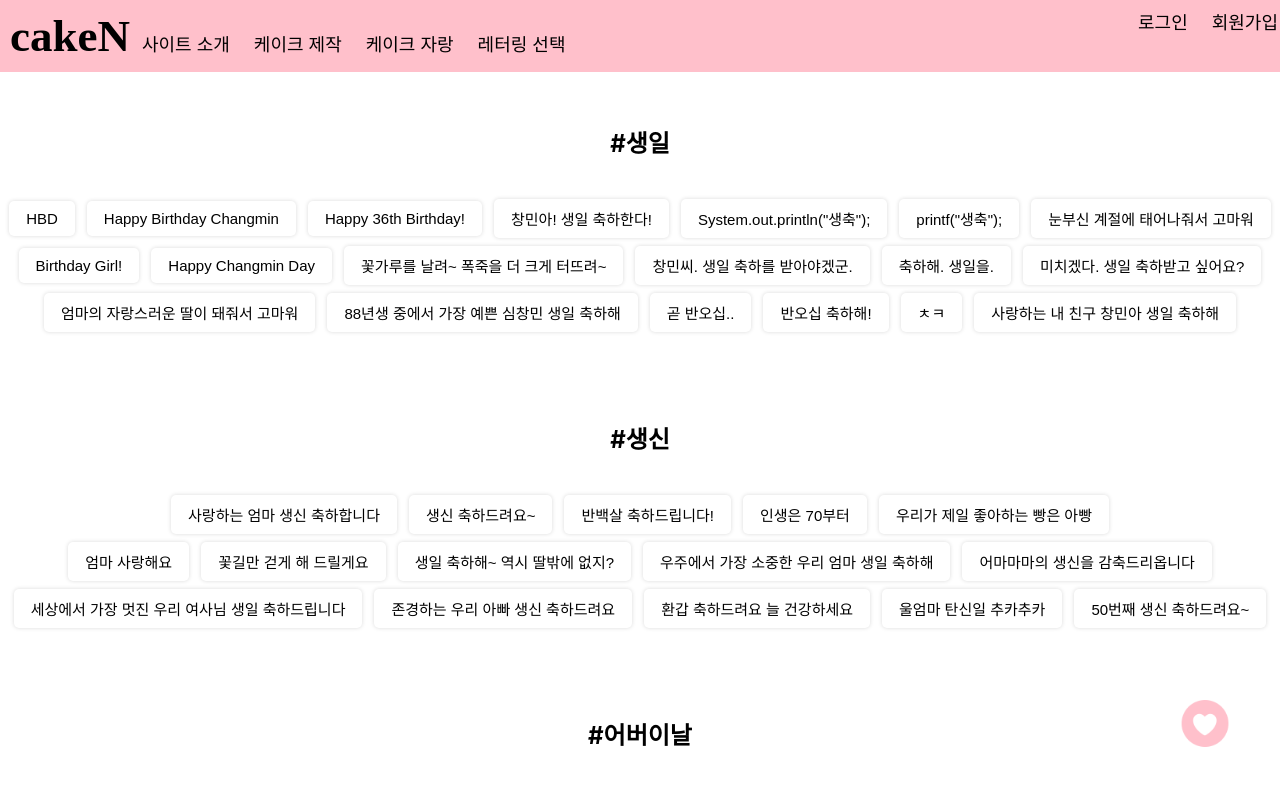
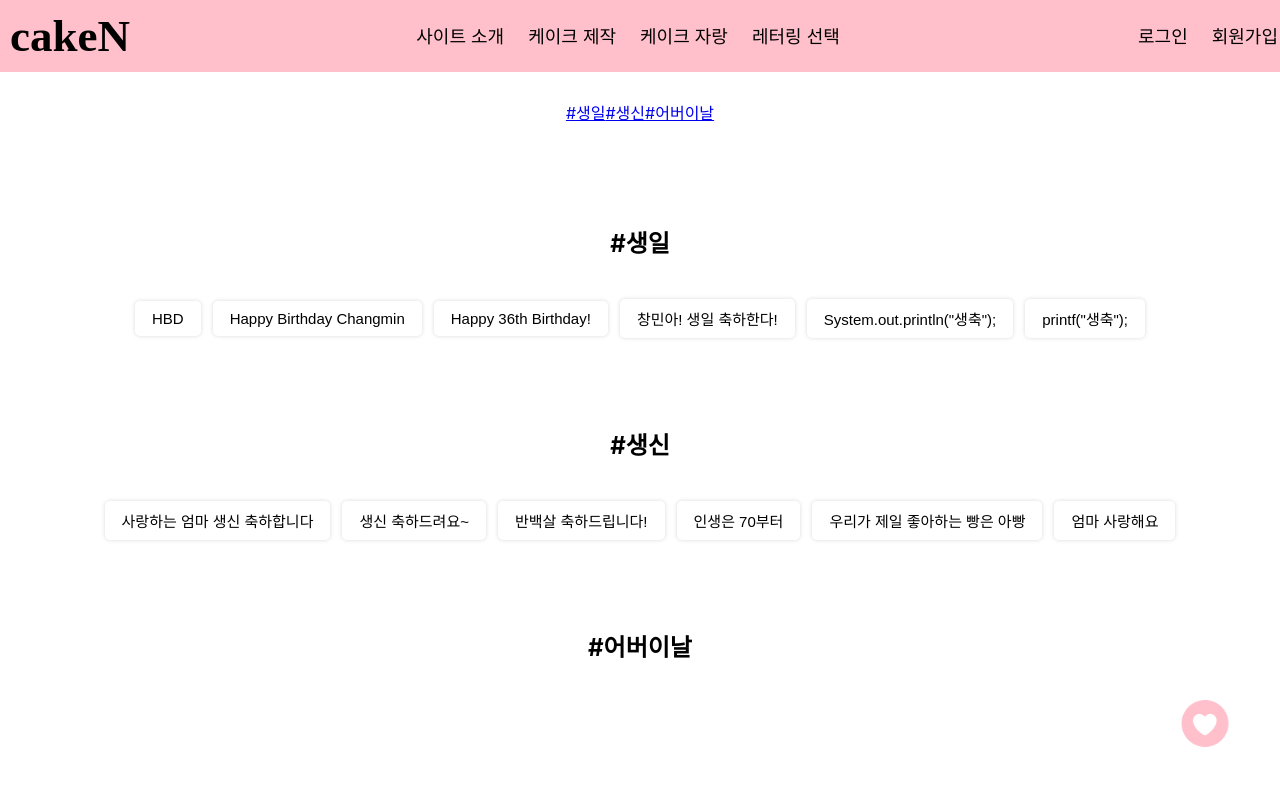
Before and after one commit to sm-CODE-IT/cakeN, a React (Create React App) app in the folder frontend/cake/: page /letter in a window 1280 px wide. Shown: the top 786 px of the page. Built offline with nearby package versions, Linux system fonts and the light colour scheme; a web font is replaced by a local one.

Commit message:
[FEAT] 찜한 문구 toggle

```diff
--- a/frontend/cake/src/App.css
+++ b/frontend/cake/src/App.css
@@ -6,7 +6,6 @@
 /* NaviHeader */
 .NaviHeader {
   overflow: hidden;
-
   background-color: pink;
   padding: 10px 10px; /* 줄어들기 전의 navbar 크기 */
   transition: 0.4s; /* 패딩 줄어들 때 지연 */
@@ -15,9 +14,10 @@
   top: 0; /* At the top */
   z-index: 99;
 
-  text-align: center;
   display: flex;
+  flex-wrap: wrap;
   justify-content: space-between;
+  align-items: center;
 }
 
 /* 로고 속성 */
@@ -84,6 +84,7 @@
   display: inline-block;
   font-size: 15px;
   font-family: Arial, Helvetica, sans-serif;
+  color: black;
   background: #fff;
   border-radius: 5px;
   padding: 9px 17px;
@@ -95,20 +96,20 @@
   cursor: pointer; /*update*/
 }
 
-.Lettering pre:hover {
+/* .Lettering pre:hover {
   color: pink;
   transition: 0.15s ease-in-out;
   background: rgba(255, 255, 255);
   box-shadow: 0 0 8px #ddd;
   transform: scale(1.5);
-}
+} */
+
 pre {
   cursor: pointer;
   transition: 0.15s ease-in-out;
 }
 
 /* 찜목록 버튼 */
-
 .Lettering .heartimg {
   position: fixed;
   right: 50px;
@@ -118,3 +119,10 @@ pre {
   width: 50px;
   cursor: pointer;
 }
+
+/* like 문구 스타일 변경 */
+.Lettering .liked {
+  background-color: pink;
+  color: white;
+  font-weight: bold;
+}
--- a/frontend/cake/src/components/NaviHeader.js
+++ b/frontend/cake/src/components/NaviHeader.js
@@ -5,6 +5,8 @@ const NaviHeader = () => {
         <a href={"/"} id="logo">
           cakeN
         </a>
+      </div>
+      <div className="center">
         <a href="/intro" className="menu">
           사이트 소개
         </a>
--- a/frontend/cake/src/pages/Lettering.js
+++ b/frontend/cake/src/pages/Lettering.js
@@ -1,41 +1,119 @@
 import heart from "../components/heart.png";
+import React, { useState } from "react";
+
+//백에서 넘어올 때 dummyList처럼 객체 배열로 넘어온다고 생각
+//dummyList에는 생일 태그가, dummyList2에는 생신 태그가 모아져 있다고 가정(변경 가능)
+
+const dummyList = [
+  {
+    id: "1",
+    message: "HBD",
+    isToggle: false,
+  },
+  {
+    id: "2",
+    message: "Happy Birthday Changmin",
+    isToggle: false,
+  },
+  {
+    id: "3",
+    message: "Happy 36th Birthday!",
+    isToggle: false,
+  },
+  {
+    id: "4",
+    message: "창민아! 생일 축하한다!",
+  },
+  {
+    id: "5",
+    message: 'System.out.println("생축");',
+    isToggle: false,
+  },
+  {
+    id: "6",
+    message: 'printf("생축");',
+    isToggle: false,
+  },
+];
+
+const dummyList2 = [
+  {
+    id: "1",
+    message: "사랑하는 엄마 생신 축하합니다",
+    isToggle: false,
+  },
+  {
+    id: "2",
+    message: "생신 축하드려요~",
+    isToggle: false,
+  },
+  {
+    id: "3",
+    message: "반백살 축하드립니다!",
+    isToggle: false,
+  },
+  {
+    id: "4",
+    message: "인생은 70부터",
+  },
+  {
+    id: "5",
+    message: "우리가 제일 좋아하는 빵은 아빵",
+    isToggle: false,
+  },
+  {
+    id: "6",
+    message: "엄마 사랑해요",
+    isToggle: false,
+  },
+];
+
+const Button = ({ id, message, isToggle }) => {
+  const [toggle, setToggle] = useState(isToggle);
+  const like = toggle ? "liked" : "disliked";
+
+  const onChangeColor = () => {
+    setToggle(!toggle);
+  };
+  return (
+    <pre id={id} className={like} onClick={onChangeColor}>
+      {message}
+    </pre>
+  );
+};
 
 const Lettering = () => {
+  const [data, setData] = useState(dummyList);
+
   return (
     <div className="Lettering">
       <img className="heartimg" src={heart} />
-
+      <br />
+      <br />
+      <br />
+      <br />
+      <br />
       <div className="lettering_type">
         <a href="#birthday">#생일</a>
         <a href="#birthday2">#생신</a>
+        <a href="#parentsday">#어버이날</a>
       </div>
       <br />
       <br />
       <br />
       <br />
-
       <div className="box" id="birthday">
         <h2>#생일</h2>
         <br />
-        <pre>HBD</pre>
-        <pre>Happy Birthday Changmin</pre>
-        <pre>Happy 36th Birthday!</pre>
-        <pre>창민아! 생일 축하한다!</pre>
-        <pre>System.out.println("생축");</pre>
-        <pre>printf("생축");</pre>
-        <pre>눈부신 계절에 태어나줘서 고마워</pre>
-        <pre>Birthday Girl!</pre>
-        <pre>Happy Changmin Day</pre>
-        <pre>꽃가루를 날려~ 폭죽을 더 크게 터뜨려~</pre>
-        <pre>창민씨. 생일 축하를 받아야겠군.</pre>
-        <pre>축하해. 생일을.</pre>
-        <pre>미치겠다. 생일 축하받고 싶어요?</pre>
-        <pre>엄마의 자랑스러운 딸이 돼줘서 고마워</pre>
-        <pre>88년생 중에서 가장 예쁜 심창민 생일 축하해</pre>
-        <pre>곧 반오십..</pre>
-        <pre>반오십 축하해!</pre>
-        <pre>ㅊㅋ</pre>
-        <pre>사랑하는 내 친구 창민아 생일 축하해</pre>
+        {dummyList.map((it) => (
+          <Button
+            key={it.id}
+            {...it}
+            id={it.id}
+            name={it.message}
+            isToggle={it.isToggle}
+          />
+        ))}
         <br />
         <br />
         <br />
@@ -44,27 +122,21 @@ const Lettering = () => {
       <div className="box" id="birthday2">
         <h2>#생신</h2>
         <br />
-        <pre>사랑하는 엄마 생신 축하합니다</pre>
-        <pre>생신 축하드려요~</pre>
-        <pre>반백살 축하드립니다!</pre>
-        <pre>인생은 70부터</pre>
-        <pre>우리가 제일 좋아하는 빵은 아빵</pre>
-        <br />
-        <pre>엄마 사랑해요</pre>
-        <pre>꽃길만 걷게 해 드릴게요</pre>
-        <pre>생일 축하해~ 역시 딸밖에 없지?</pre>
-        <pre>우주에서 가장 소중한 우리 엄마 생일 축하해</pre>
-        <pre>어마마마의 생신을 감축드리옵니다</pre>
-        <pre>세상에서 가장 멋진 우리 여사님 생일 축하드립니다</pre>
-        <pre>존경하는 우리 아빠 생신 축하드려요</pre>
-        <pre>환갑 축하드려요 늘 건강하세요</pre>
-        <pre>울엄마 탄신일 추카추카</pre>
-        <pre>50번째 생신 축하드려요~</pre>
+        {dummyList2.map((it) => (
+          <Button
+            key={it.id}
+            {...it}
+            id={it.id}
+            name={it.message}
+            isToggle={it.isToggle}
+          />
+        ))}
         <br />
         <br />
         <br />
         <br />
       </div>
+
       <div className="box" id="parentsday">
         <h2>#어버이날</h2>
       </div>
```
